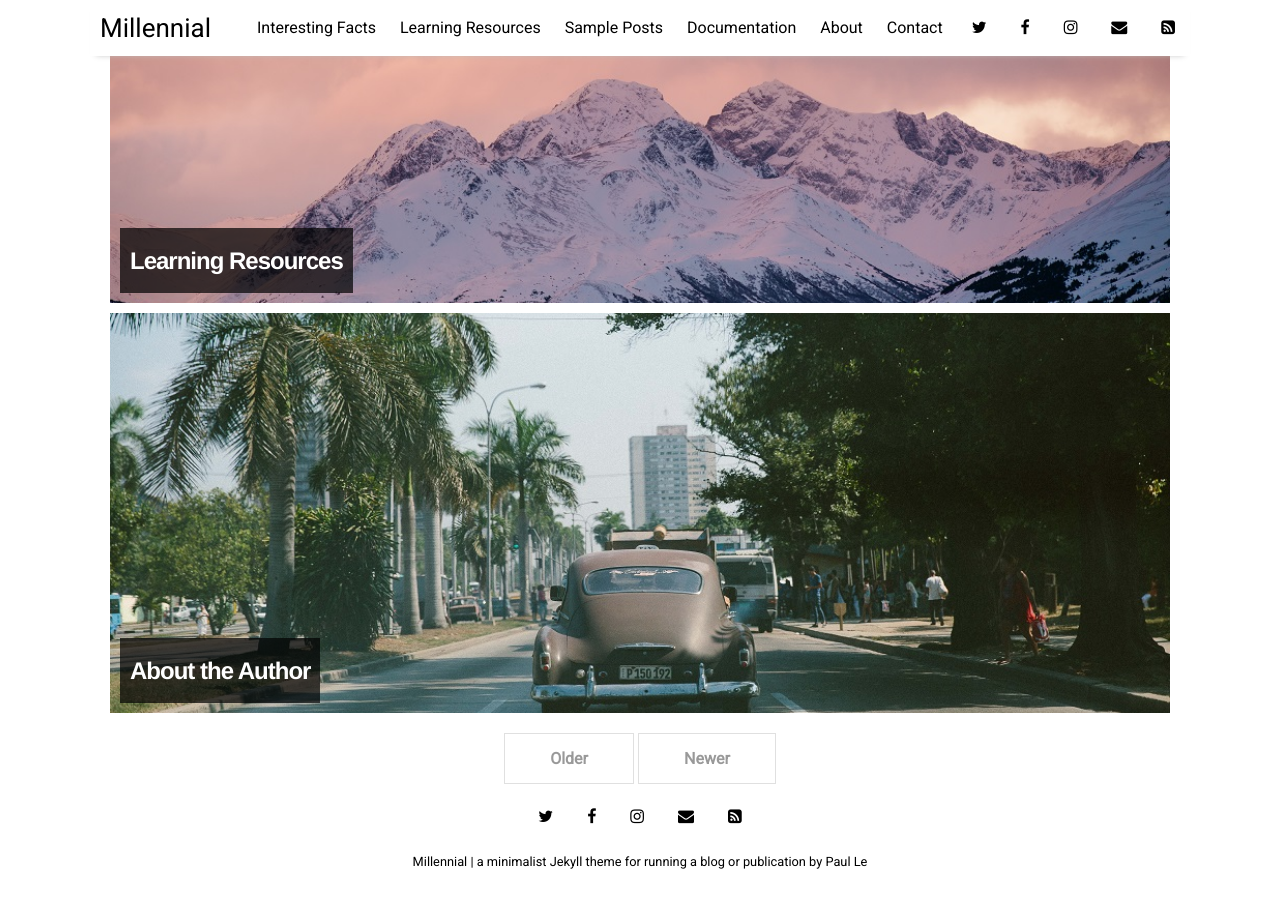
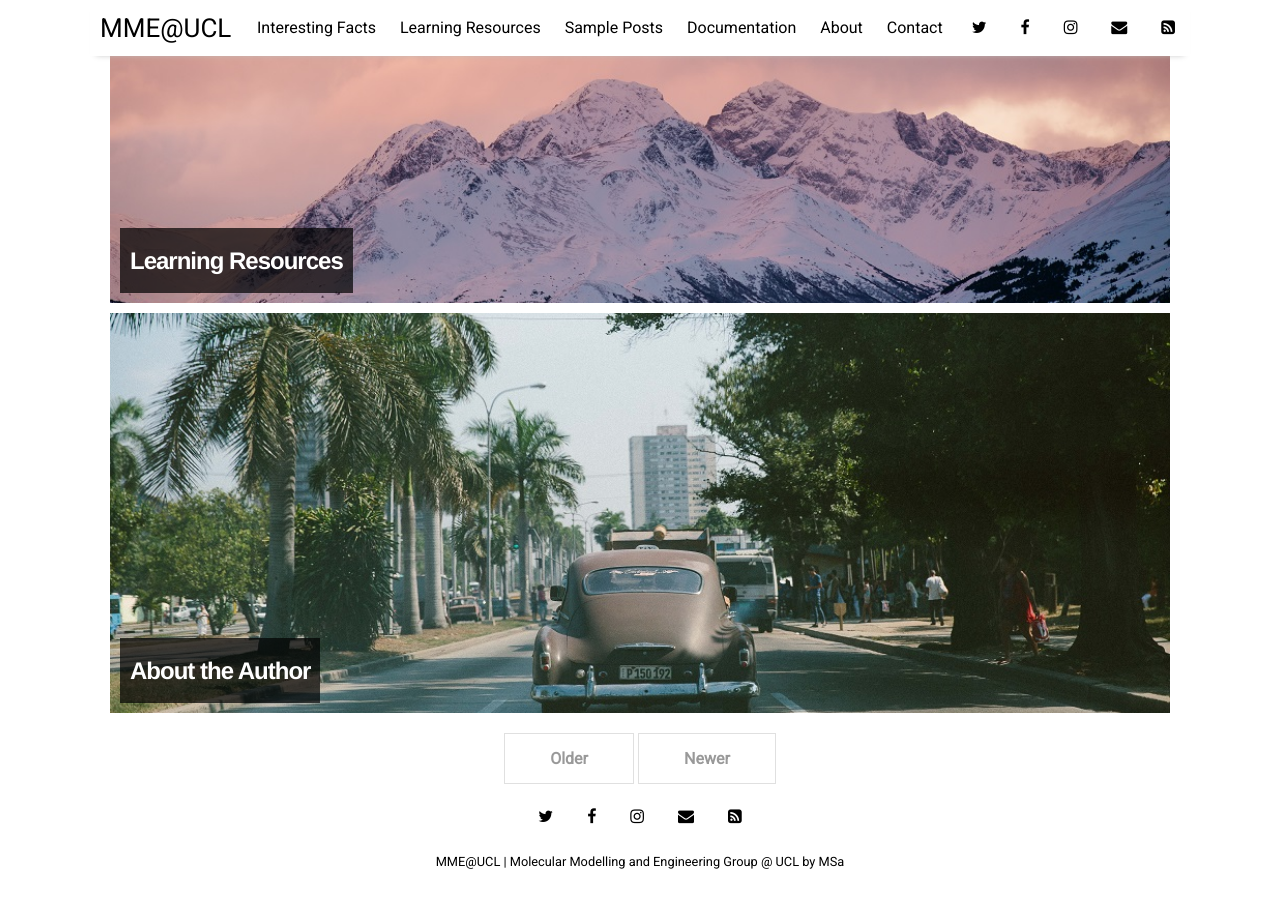
Before and after one commit to mme-ucl/mme-ucl.github.io, a Jekyll site: the page built from index.html, in a window 1280 px wide and 900 px high, scrolled down 1398 px. Built offline with Jekyll 4.4.1, drawn with Linux system fonts in a browser that asks for light colours; nearby versions of some CDN libraries; the list of posts is cut into pages by our own code.

Commit message:
Update _config.yml

```diff
--- a/_config.yml
+++ b/_config.yml
@@ -10,9 +10,9 @@
 plugins:             [jekyll-paginate, jekyll-sitemap, jekyll-feed, jekyll-seo-tag]
 
 # Customise atom feed settings (this is where Jekyll-Feed gets configuration information)
-title:		           "Millennial"
-description:	       "a minimalist Jekyll theme for running a blog or publication"
-author:              "Paul Le"
+title:		           "MME@UCL"
+description:	       "Molecular Modelling and Engineering Group @ UCL"
+author:              "MSa"
 
 # RSS 2.0 can be used instead of Atom by uncommenting following two lines
 #feed:
```
